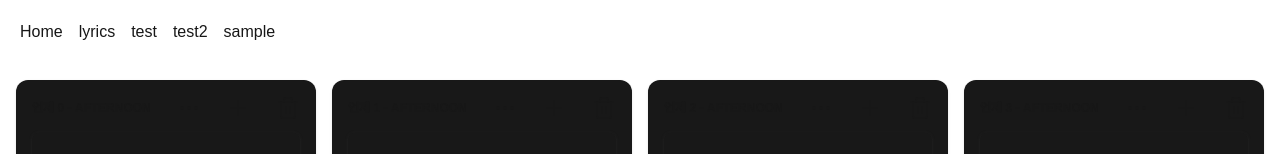
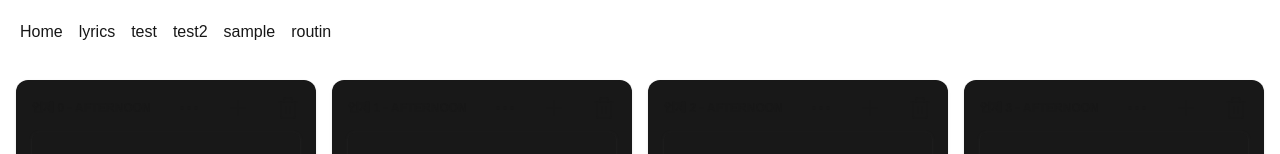
Before and after one commit to KIMLENDING/beautiful-dnd-Example, a Next.js app: page /routin in a window 1280 px wide. Shown: the top 154 px of the page. Built offline with nearby package versions, Linux system fonts and the light colour scheme.

Commit message:
링크 추가

```diff
--- a/app/layout.tsx
+++ b/app/layout.tsx
@@ -38,6 +38,7 @@ export default function RootLayout({
           <Link href={'/test'}>test</Link>
           <Link href={'/test2'}>test2</Link>
           <Link href={'/sample'}>sample</Link>
+          <Link href={'/routin'}>routin</Link>
         </div>
         {children}
       </body>
```
